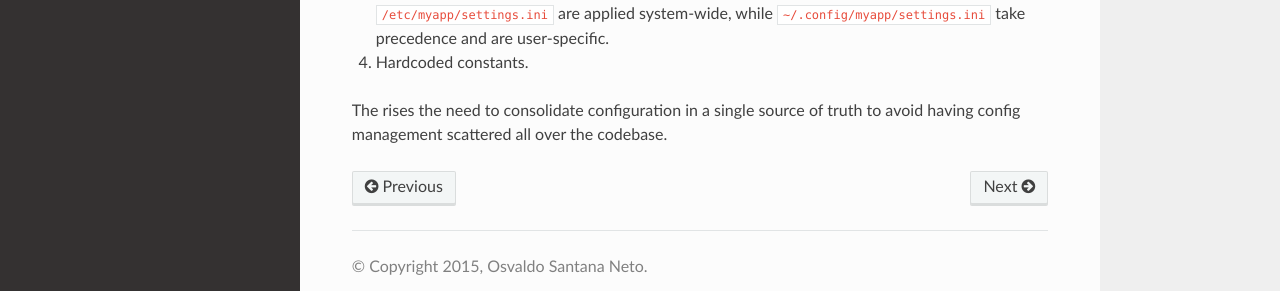
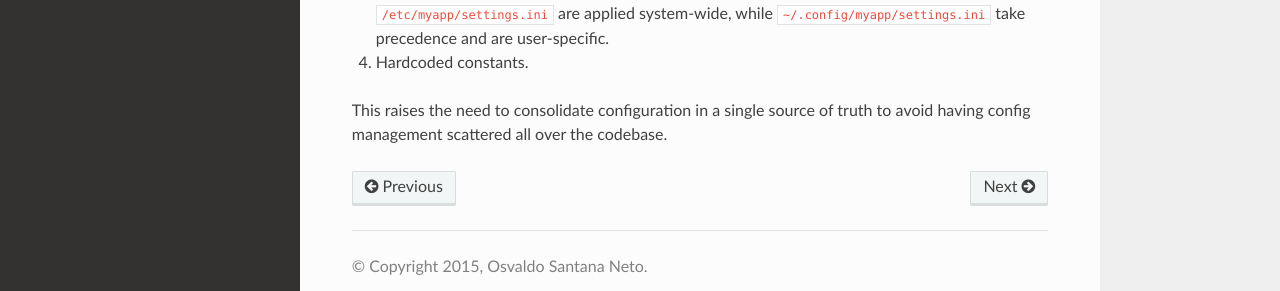
Before and after one commit to osantana/prettyconf, a Sphinx documentation site: the page built from docs/source/introduction.rst, in a window 1280 px wide and 1006 px high. Shown: the part 670-961 px from the top of the window. Built offline with Sphinx 7.4.7 and the Read the Docs theme 2.0.0, drawn with Linux system fonts in a browser that asks for light colours.

Commit message:
Fixed typo

```diff
--- a/docs/source/introduction.rst
+++ b/docs/source/introduction.rst
@@ -32,8 +32,8 @@ settings-discoverability chain goes as follows:
    user-specific.
 4. Hardcoded constants.
 
-The rises the need to consolidate configuration in a single source of truth to
-avoid having config management scattered all over the codebase.
+This raises the need to consolidate configuration in a single source of truth
+to avoid having config management scattered all over the codebase.
 
 
 .. _`12 Factor`: http://12factor.net/
```
